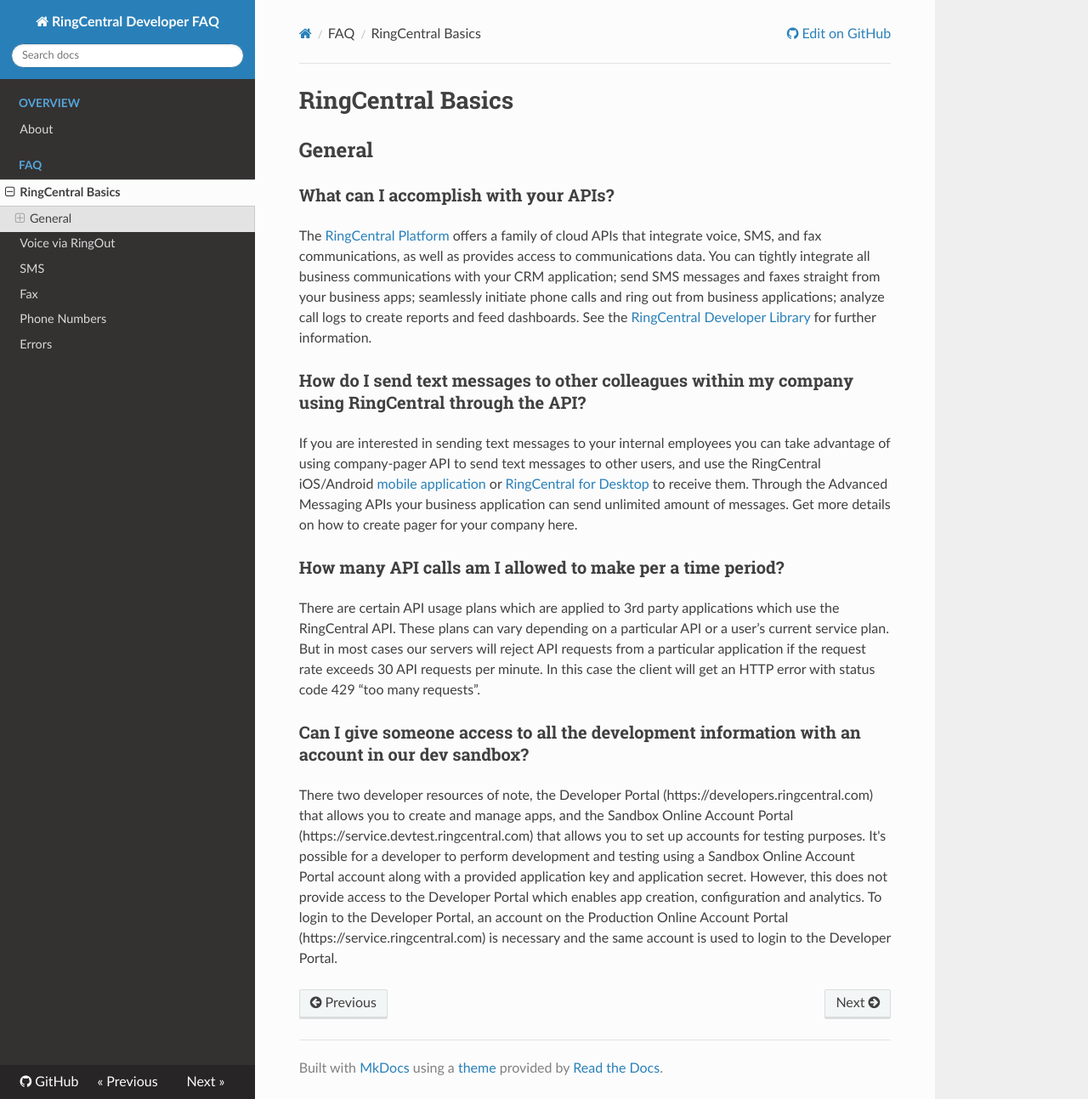
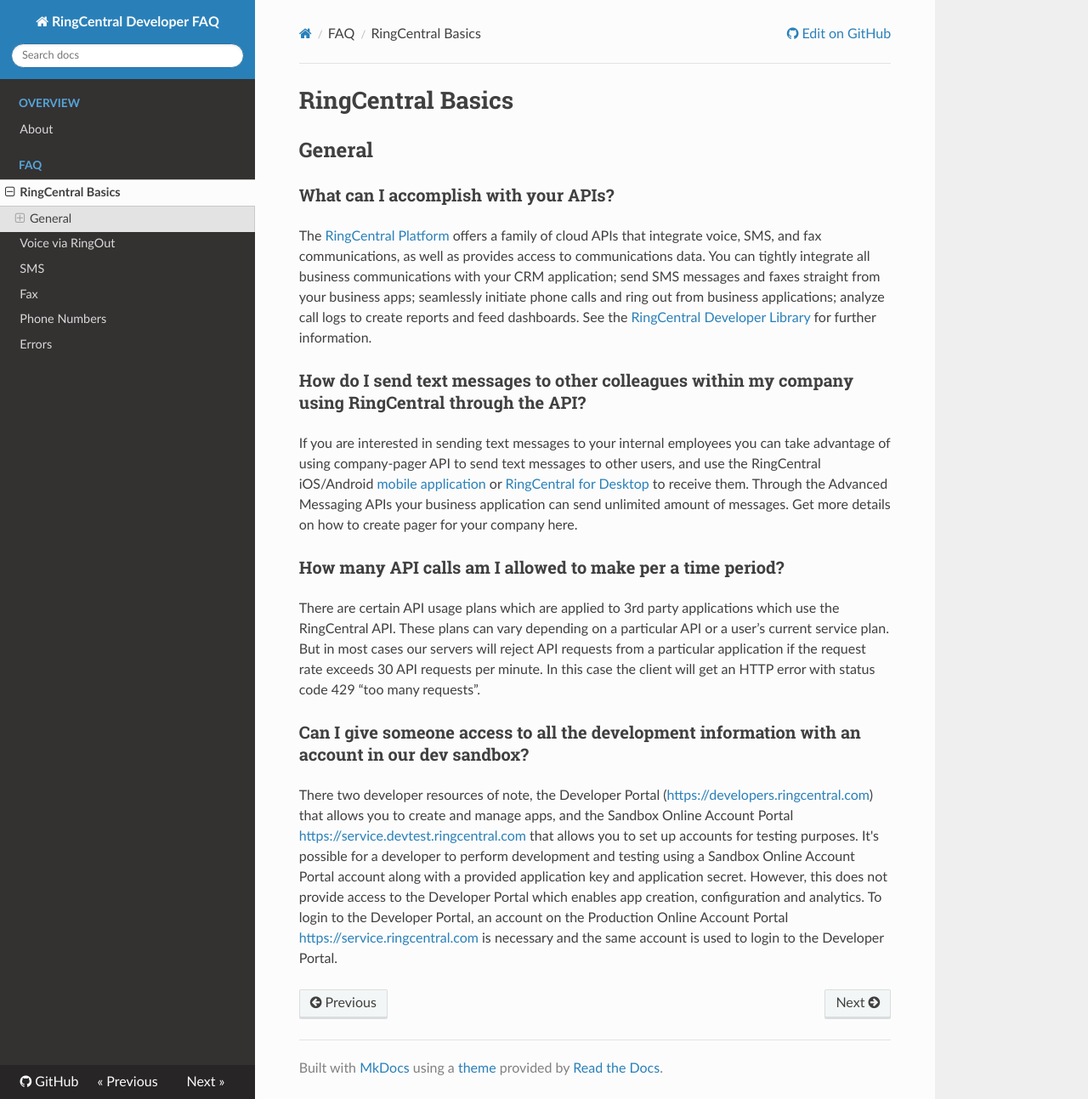
Before and after one commit to ringcentral/ringcentral-faq, an MkDocs documentation site: the page built from docs/basics.md, in a window 1280 px wide and 1293 px high. Shown: the whole window at 85% size. Built offline with MkDocs 1.6.1, drawn with Linux system fonts in a browser that asks for light colours; nearby versions of some CDN libraries; old or Windows-style settings are respelled for this version of MkDocs; some of the changed lines change nothing that is shown.

Commit message:
update links

```diff
--- a/docs/basics.md
+++ b/docs/basics.md
@@ -16,4 +16,4 @@
 
 ### Can I give someone access to all the development information with an account in our dev sandbox?
 
-There two developer resources of note, the Developer Portal (https://developers.ringcentral.com) that allows you to create and manage apps, and the Sandbox Online Account Portal (https://service.devtest.ringcentral.com) that allows you to set up accounts for testing purposes. It's possible for a developer to perform development and testing using a Sandbox Online Account Portal account along with a provided application key and application secret. However, this does not provide access to the Developer Portal which enables app creation, configuration and analytics. To login to the Developer Portal, an account on the Production Online Account Portal (https://service.ringcentral.com) is necessary and the same account is used to login to the Developer Portal.
+There two developer resources of note, the Developer Portal ([https://developers.ringcentral.com](https://developers.ringcentral.com)) that allows you to create and manage apps, and the Sandbox Online Account Portal [https://service.devtest.ringcentral.com](https://service.devtest.ringcentral.com) that allows you to set up accounts for testing purposes. It's possible for a developer to perform development and testing using a Sandbox Online Account Portal account along with a provided application key and application secret. However, this does not provide access to the Developer Portal which enables app creation, configuration and analytics. To login to the Developer Portal, an account on the Production Online Account Portal [https://service.ringcentral.com](https://service.ringcentral.com) is necessary and the same account is used to login to the Developer Portal.
```
